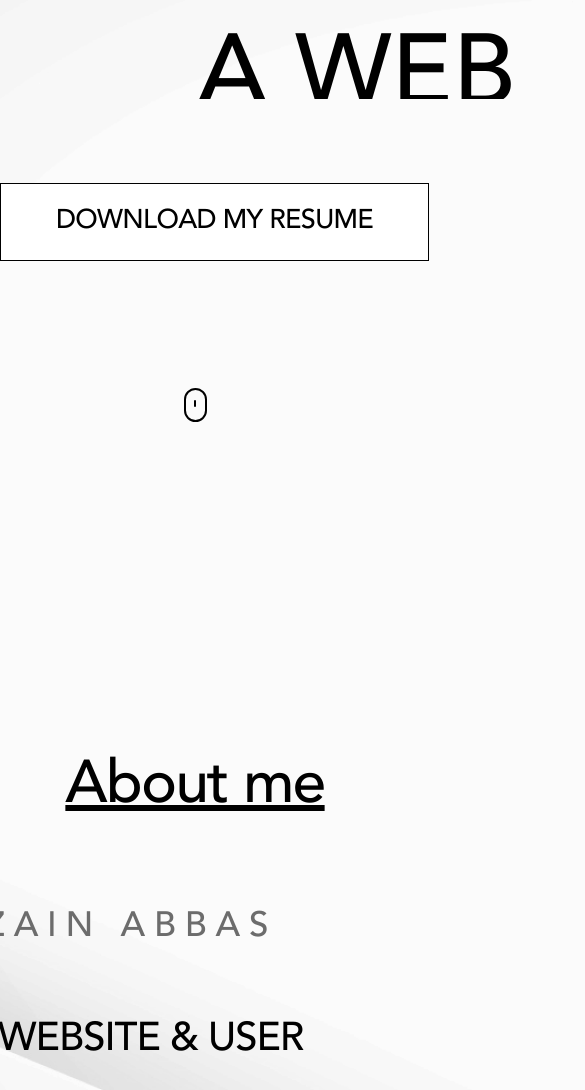
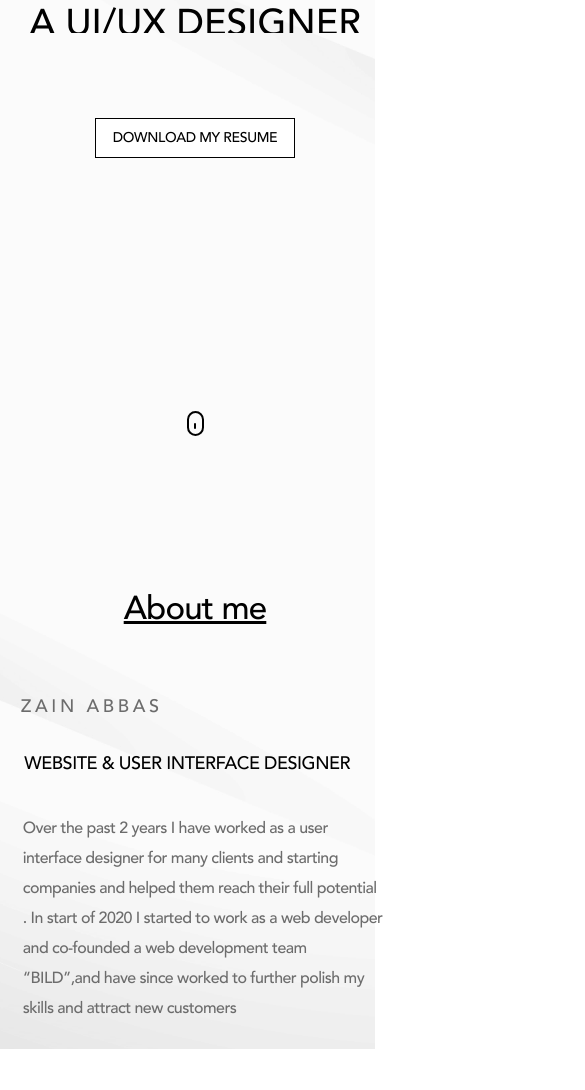
Before and after one commit to ZainAbbas97/Portfolio-Website, a plain HTML site: page index.html in a window 390 px wide. Shown: the part 286-1376 px from the top of the page, 585 px wide, since content can reach past the window. After the commit the page ends 1335 px from the top, so only its background shows below. Drawn offline with Linux system fonts and the light colour scheme.

Commit message:
responsive-mobile

```diff
--- a/style.sass
+++ b/style.sass
@@ -11,9 +11,6 @@
 body
     background-image: url(bg-image.png)
     background-repeat: repeat-y
-.bordername
-    border-bottom: 0.5px solid #000000
-    border-lenght: 1920px
 
 .name-container
     margin: 0 auto
@@ -116,6 +113,7 @@ body
         top: 0px
 // <!-- ------------------------------------------About----------------------------------------------------------------------------------------->
 .about-container
+    margin-top: -20vh
     padding: 3vh
     justify-content: space-evenly
     display: flex
@@ -157,3 +155,82 @@ body
     letter-spacing: -0.025em
     color: #6C6C6C
     width: 900px
+// <!-- ------------------------------------------mobile query----------------------------------------------------------------------------------------->
+
+@media only screen and (max-width: 400px)
+    .name-container
+        display: flex
+        flex-direction: column
+        align-items: center
+        font-size: 37px
+    .zain
+        margin-top: 1vh
+        width: 200rem
+        height: 39px
+
+    @keyframes animate
+        0%,100%
+            top: 0px
+        20%
+            top: -43px
+        40%
+            top: -85px
+        60%
+            top: -132px
+        80%
+            top: -175px
+
+    .download-resume-btn
+        margin-top: 10vh
+        font-size: 14px
+        width: 200px
+        height: 40px
+    .bodymouse
+        margin-bottom: 34vh
+        display: flex
+        justify-content: center
+        position: absolute
+        width: 17px
+        height: 25px
+        border: 2px solid #000000
+        box-sizing: border-box
+        border-radius: 37px
+    .scroll
+        width: 2px
+        height: 6px
+
+    .mouse
+        display: flex
+        justify-content: center
+        allign-item: center
+        margin-top: 30vh
+
+    .iam
+        margin-top: 8vh
+
+    body
+        background-image: url(bg-image-mobile.png)
+
+    .about-container
+        margin-top: -20vh
+    .about
+        font-size: 33px
+        letter-spacing: -0.025em
+        line-height: 12px
+
+    .who
+        font-size: 18px
+        letter-spacing: 0.2em
+        line-height: 12px
+        margin-right: 20vw
+    .desiner
+        margin-left: -4vw
+        line-height: 50px
+        font-size: 18px
+        text-transform: uppercase
+    .description
+        font-size: 16px
+        line-height: 30px
+        letter-spacing: -0.035em
+        width: 360px
+// <!-- ------------------------------------------ipad query----------------------------------------------------------------------------------------->
```
Also changed, not shown: bg-image-ipad.png (added), bg-image-mobile.png (added), style.css, 1 other file.
